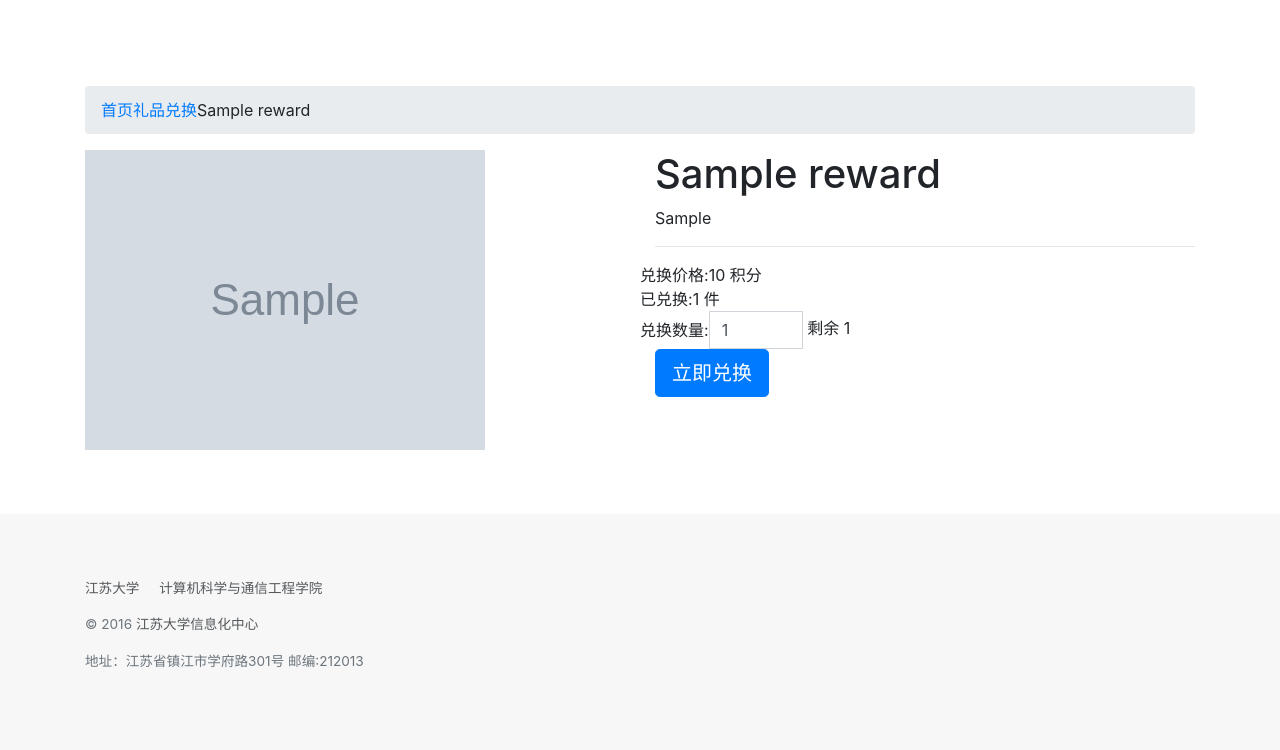
After one commit to 957204459/ujscert, a Django app: page /shop/item/1 in a window 1280 px wide. The commit adds this page. Shown: the top 750 px of the page. Run offline with Django 3.2, Linux system fonts and the light colour scheme; tables that the repository leaves empty hold one stand-in row (values such as "Sample post"); grey boxes marked "Sample" are stand-in pictures; parts of the project's set-up code (start-up, migrations or seed data) failed here and were passed over; some libraries are stand-ins or nearby versions.

Commit message:
reward list and detail

```diff
--- a/web/static/css/main.css
+++ b/web/static/css/main.css
@@ -165,3 +165,21 @@ pre {
     font-size: 12px;
     color: #ff4136;
 }
+
+.rewards li a {
+    color: #555;
+    display: block;
+    text-decoration: none;
+}
+
+.rewards li a:hover {
+    background: #eee;
+}
+
+.rewards .purchased {
+    color: #ff4136;
+}
+
+.rewards .price {
+    color: #449d44;
+}
--- /dev/null
+++ b/web/templates/reward_item_detail.html
@@ -0,0 +1,62 @@
+{% extends 'base.html' %}
+
+{% block title %}礼品详情 - {{ reward.title }}{% endblock %}
+
+{% block head %}
+{% endblock %}
+
+{% block body %}
+  <div class="container m-t-1">
+    <ol class="breadcrumb">
+      <li><a href="{% url 'home' %}">首页</a></li>
+      <li><a href="{% url 'shop' %}">礼品兑换</a></li>
+      <li class="active">{{ reward.title }}</li>
+    </ol>
+
+    <div class="row m-t-2">
+      <div class="col-lg-6 m-b-2">
+        <img src="{{ reward.img.url }}" class="img-fluid m-b-1">
+      </div>
+
+      <div class="col-lg-6">
+        <h1 class="text-sm-center text-md-left">{{ reward.title }}</h1>
+        <p>{{ reward.intro }}</p>
+        <hr>
+
+        <div class="row m-b-1">
+          <div class="col-xs-4">兑换价格:</div>
+          <div class="col-xs-8"><span class="price">{{ reward.price }}</span> 积分</div>
+        </div>
+
+        <div class="row m-b-1">
+          <div class="col-xs-4">已兑换:</div>
+          <div class="col-xs-8"><span class="purchased">{{ reward.purchased }}</span> 件</div>
+        </div>
+
+        <form>
+          <fieldset class="form-inline row m-b-2">
+            <label class="col-xs-4" for="id-count">兑换数量:</label>
+            <div class="col-xs-8">
+              <input class="form-control" name="count" type="number" min="1" value="1" max="{{ reward.available }}" id="id-count">
+              <span class="remain m-l-1">剩余 {{ reward.available }}</span>
+            </div>
+
+          </fieldset>
+
+          <div class="row">
+            <div class="container">
+              <button class="btn btn-primary btn-lg">立即兑换</button>
+            </div>
+          </div>
+        </form>
+
+      </div>
+
+    </div>
+
+    <div class="container">
+      {% include 'paginator.html' %}
+    </div>
+
+  </div>
+{% endblock %}
--- a/web/ujscert/urls.py
+++ b/web/ujscert/urls.py
@@ -40,6 +40,9 @@ urlpatterns = [
     url(r'^comment/add/(?P<vid>\d+)', views.add_comment_view, name='add_comment'),
     url(r'^track/(?P<track_id>[0-9a-f]+)$', views.track_view, name='track'),
 
+    url(r'^shop$', views.rewards_list_view, name='shop'),
+    url(r'^shop/item/(?P<rid>\d+)', views.reward_detail_view, name='reward_detail'),
+
     url(r'^review/(?P<author>anonymous|member|all)/(?P<status>\d+|all)$', views.review_list_view, name='review'),
     url(r'^register/(?P<code>[0-9a-f]+)$', views.register_view, name='invite'),
     url(r'^register/successful$', TemplateView.as_view(template_name='register_successful.html'),
--- a/web/ujscert/vul/admin.py
+++ b/web/ujscert/vul/admin.py
@@ -4,7 +4,7 @@ from django.forms import Textarea
 from ujscert.vul.models import *
 
 
-@admin.register(Image, WhiteHat, Invitation)
+@admin.register(Image, WhiteHat, Invitation, Reward)
 class Admin(admin.ModelAdmin):
     formfield_overrides = {
         models.TextField: {'widget': Textarea(
@@ -20,8 +20,6 @@ class VulAdmin(admin.ModelAdmin):
 
 @admin.register(Comment)
 class CommentAdmin(admin.ModelAdmin):
-    list_filter = ('author',)
-
     formfield_overrides = {
         models.CharField: {'widget': Textarea(
             attrs={'rows': 8,
--- a/web/ujscert/vul/models.py
+++ b/web/ujscert/vul/models.py
@@ -216,7 +216,9 @@ class Income(models.Model):
 
 
 class Reward(models.Model):
-    title = models.CharField(max_length=64)
+    title = models.CharField(max_length=64) # 名字
+    intro = models.TextField(blank=True, max_length=200)  # 简介
+    img = models.ImageField(upload_to=image_name, default='')  # 图片
     price = models.IntegerField()  # 售价
     purchased = models.IntegerField()  # 已兑换
     available = models.IntegerField()  # 余量
--- a/web/ujscert/vul/views.py
+++ b/web/ujscert/vul/views.py
@@ -20,7 +20,7 @@ from django.views.decorators.http import require_http_methods, require_POST, req
 from ujscert.headquarter.utils import staff_required
 from ujscert.vul.forms import AnonymousReportForm, ReportForm, ImageUploadForm, LoginForm, ProfileForm, ReviewForm, \
     CommentForm
-from ujscert.vul.models import Vul, MemberVul, WhiteHat, AnonymousVul, Invitation, \
+from ujscert.vul.models import Vul, MemberVul, WhiteHat, AnonymousVul, Invitation, Reward, \
     STATUS_CHOICES, STATUS_UNVERIFIED, STATUS_CONFIRMED, STATUS_FIXED, STATUS_IGNORED, \
     STATUS_TO_REVIEW, Comment, Timeline, TIMELINE_CHANGE_STATUS
 from ujscert.vul.utils import send_rendered_mail, get_client_ip
@@ -342,3 +342,25 @@ def register_view(request, code):
 def rank_view(request):
     top10 = WhiteHat.objects.filter(public=True).order_by('-reputation')[:10]
     return render(request, 'rank.html', {'top10': top10})
+
+
+@require_GET
+def rewards_list_view(request):
+    page = request.GET.get('page', '1')
+    rewards = Reward.objects.all()
+    paginator = Paginator(rewards, 20)
+
+    try:
+        rewards = paginator.page(page)
+    except PageNotAnInteger:
+        rewards = paginator.page(1)
+    except EmptyPage:
+        rewards = paginator.page(paginator.num_pages)
+
+    return render(request, 'rewards_shop_list.html', {'rewards': rewards})
+
+
+@require_GET
+def reward_detail_view(request, rid):
+    reward = get_object_or_404(Reward, id=rid)
+    return render(request, 'reward_item_detail.html', {'reward': reward})
```
Also changed, not shown: web/templates/rewards_shop_list.html (added, +44 -0 lines), web/ujscert/vul/migrations/0003_reward_img.py (added).
